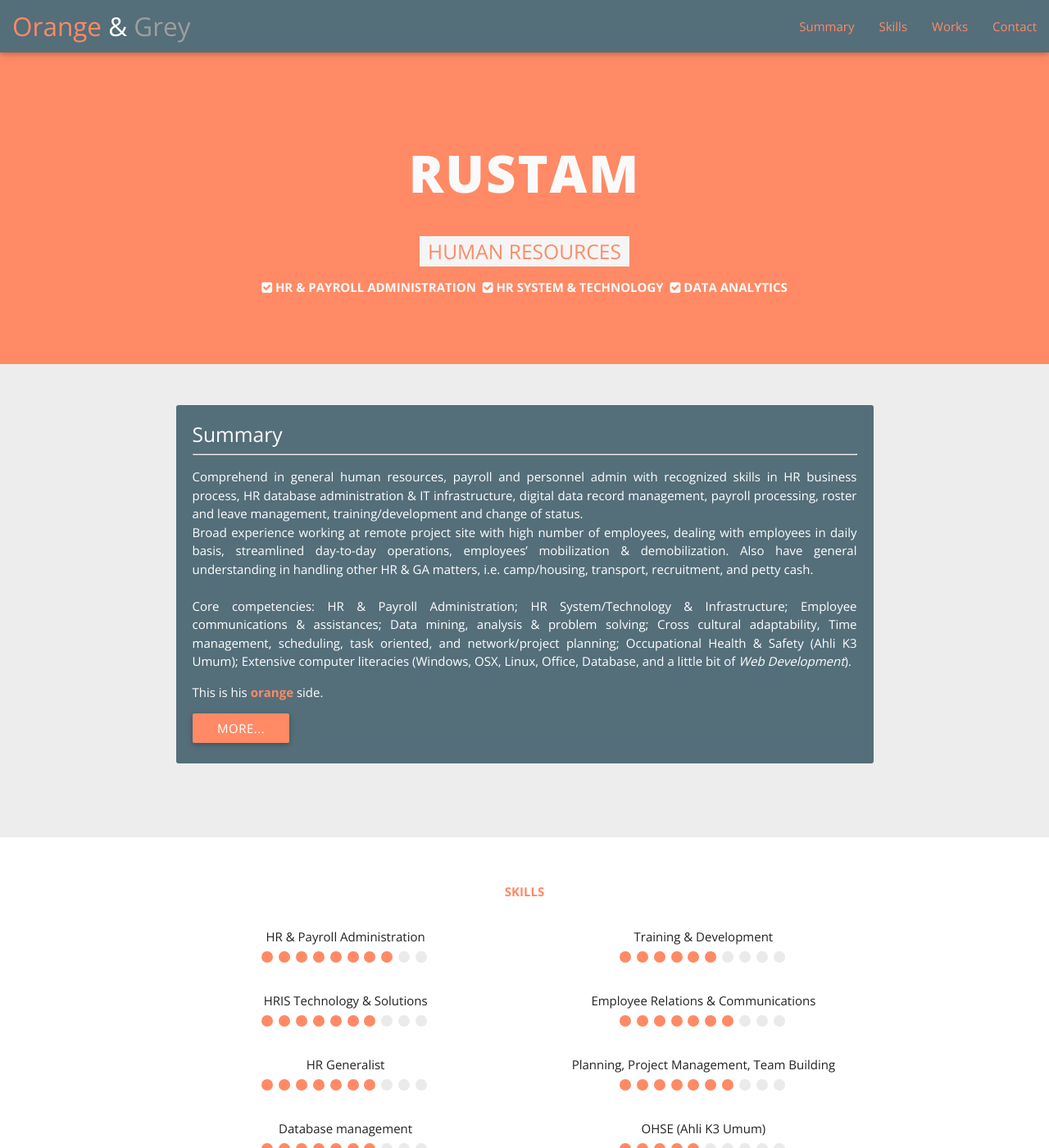
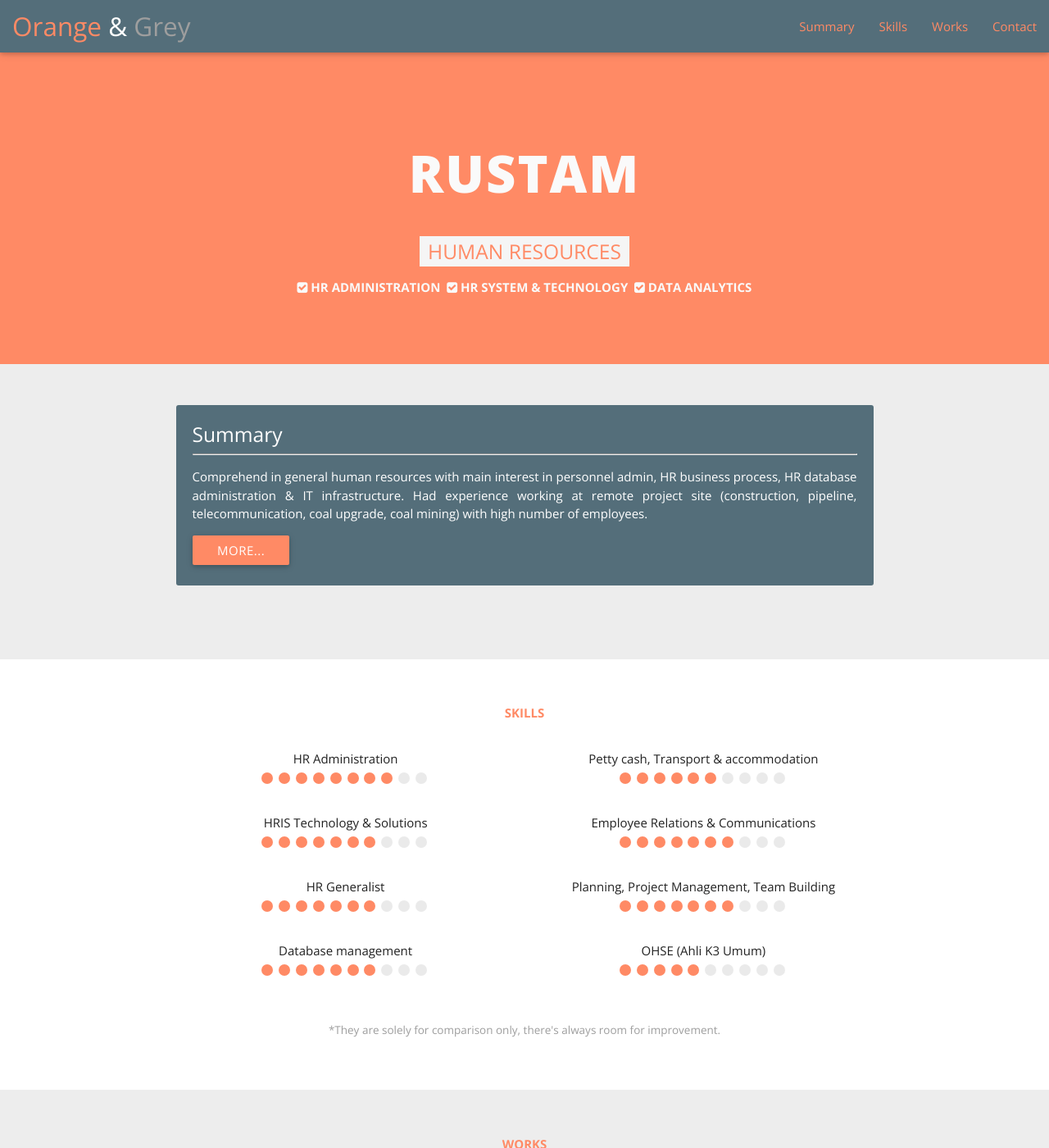
Before and after one commit to thegreyside/materialize_portfolio_jekyll, a Jekyll site: the page built from resume.html, in a window 1280 px wide and 1400 px high. Shown: the whole window at 82% size. Built offline with Jekyll 4.4.1, drawn with Linux system fonts in a browser that asks for light colours; nearby versions of some CDN libraries.

Commit message:
edit accomplishments

```diff
--- a/_data/resume.yml
+++ b/_data/resume.yml
@@ -15,21 +15,20 @@ menus:
 #-------------------------------
 # b
 
-about: >
-  Comprehend in general <strong>human resources, payroll and personnel admin</strong> with recognized skills in HR business process, HR database administration & IT infrastructure, digital data record management, payroll processing, roster and leave management, training/development and change of status.<br>Broad experience working at remote project site with high number of employees, dealing with employees in daily basis, streamlined day-to-day operations, employees’ mobilization & demobilization. Also have general understanding in handling other HR & GA matters, i.e. camp/housing, transport, recruitment, and petty cash.<br><br>Core competencies&#58 <strong>HR & Payroll Administration&#59 HR System/Technology & Infrastructure&#59 Employee communications & assistances&#59 Data mining, analysis & problem solving&#59 Cross cultural adaptability, Time management, scheduling, task oriented, and network/project planning&#59 Occupational Health & Safety (Ahli K3 Umum)&#59 Extensive computer literacies (Windows, OSX, Linux, Office, Database,</strong> and a little bit of <em>Web Development</em><strong>).</strong><p>This is his <b class="accent-color">orange</b> side.</p>
+about: Comprehend in general human resources with main interest in personnel admin, HR business process, HR database administration & IT infrastructure. Had experience working at remote project site (construction, pipeline, telecommunication, coal upgrade, coal mining) with high number of employees.
 
-other:  He has certified for General Expert of Occupational Health & Safety issued by Ministry of Employement The Republic of Indonesia.
+other: He has certified for General Expert of Occupational Health & Safety issued by Ministry of Employement The Republic of Indonesia.
 
 more: >
   In the other part, while he's not working or in his spare times, he spends much of his time in front of the computer
-  doing things he has passion of. Speaking about computer, he has various skills he can be proud of (as mentioned in the summary), including Linux operating system, several office & database applications, and of course a litle bit of web development. He surely loves hacking and playing around with network and security tools. This page (including the landing page that brought you here) was made from scratch using material design approach. You can download the source code <a href="https://github.com/thegreyside/thegreyside.github.io">here</a> for your own portfolio. It's free!. Well, that is all his <span class="grey-text">grey</span> side.
+  doing things he has passion of. Speaking about computer, he has various skills he can be proud of (as mentioned in the summary), including Linux operating system, several office & database applications, and of course a litle bit of web development. He surely loves hacking and playing around with network and security tools. This page (including the landing page that brought you here) was made from scratch using material design approach. You can download the source code <a href="https://github.com/thegreyside/thegreyside.github.io">here</a> for your resume and change whatever you like. Well, that is all his <span class="grey-text">grey</span> side.
 
 #--------------------------------
 # Skills
 
 skills:
-- {name: HR & Payroll Administration, value: 8}
-- {name: Training & Development, value: 6}
+- {name: HR Administration, value: 8}
+- {name: Petty cash&#44 Transport & accommodation, value: 6}
 - {name: HRIS Technology & Solutions, value: 7}
 - {name: Employee Relations & Communications, value: 7}
 - {name: HR Generalist, value: 7}
@@ -48,7 +47,7 @@ works:
   project: PT. Asmin Koalindo Tuhup, Indonesia, Coking Coal Project, Site Muara Tuhup, Central Borneo, Indonesia
   year: September 2010 - September 2014
   img:
-  detail: <ul><li>Lead the HRIS section, finalized and validated the HR database system for up to 3500 employees, generated thousands of employees’ paperwork into digital data, and developed the new roster application (<a href="https://drive.google.com/open?id=0B2oQfd0BeZkjMzFlWks5cEZJU1k">File 7 MB</a>).</li><li>Supervised and guided the payroll process during closing book, resolved any problem in payroll process and efficiently optimized the execution time from 14 days to 8-10 days (<a href="https://drive.google.com/open?id=0B2oQfd0BeZkjaXB5NTZJZGctdFE">File 140 kB</a>).</li><li>Analyzed database and extracted information for decision making purposes regarding disciplinary, promotion/change of status, payroll, turnover, training and development issues.</li><li>Supervised and managed exclusively the change of status process for non-staffs and junior staffs.</li><li>Trained payroll staffs and clerks how to interact with HRIS system and payroll modules.</li><li>Trained HR subordinates about personnel administration business processes, basic database administration and using third party applications to finish the jobs properly.</li><li>Collaborated with other HR staffs dealing with C&B, recruitment, IR and OD.</li><li>Participated in Mining Production System development, it was intended to integrate the HR, HSE and Production system.</li></ul>
+  detail: <ul><li>Promoted to Supervisor in first 10 months of employment and lead the HRIS section, finalized and validated the HR database system for up to 3500 employees, and developed the new roster application (<a href="https://drive.google.com/open?id=0B2oQfd0BeZkjMzFlWks5cEZJU1k">File 7 MB</a>).</li><li>	Collaborated with payroll staffs, fixed any problems in payroll module and efficiently optimized the payroll processing time from 14 days to 8-10 days (<a href="https://drive.google.com/open?id=0B2oQfd0BeZkjaXB5NTZJZGctdFE">File 140 kB</a>).</li><li>Analyzed database and extracted information for decision making purposes regarding disciplinary, promotion/change of status, payroll, turnover, training and development issues.</li><li>Supervised and managed exclusively the training requests for the HE operators, the remuneration (change of status) process for non-staffs and junior staffs.</li><li>	Handled HE operators skill matrix records for manpower planning and training purposes before the Training Center organization was established.</li><li>Trained payroll staffs and clerks how to interact with HRIS system and payroll modules.</li><li>Trained HR subordinates about personnel administration business processes, basic database administration and using third party applications to finish the jobs properly.</li><li>Handled task as HR advisor and collaborated with IT programmers to build Mining Production System software.</li></ul>
 
 - title: Cashier & Travel Assistant
   company: PT. Thiess Contractors Indonesia
--- a/_data/settings.yml
+++ b/_data/settings.yml
@@ -5,7 +5,7 @@ title: Rustam
 subtitle-1: Orange
 subtitle-2: Grey
 description: Human Resources
-keys: <i class="fa fa-check-square"></i> HR & PAYROLL ADMINISTRATION&nbsp;&nbsp;<i class="fa fa-check-square"></i> HR SYSTEM & TECHNOLOGY&nbsp;&nbsp;<i class="fa fa-check-square"></i> DATA ANALYTICS
+keys: <i class="fa fa-check-square"></i> HR ADMINISTRATION&nbsp;&nbsp;<i class="fa fa-check-square"></i> HR SYSTEM & TECHNOLOGY&nbsp;&nbsp;<i class="fa fa-check-square"></i> DATA ANALYTICS
 email: rustam.ismail@gmail.com
 linkedin: https://id.linkedin.com/in/rustamismail
 twitter: https://twitter.com/rooostam
```
